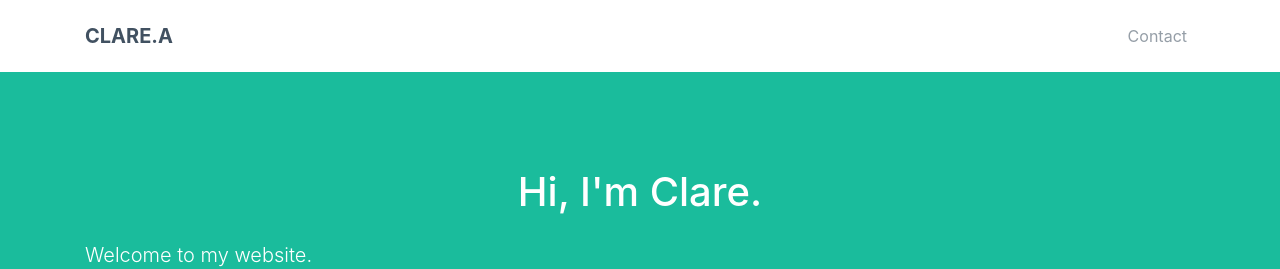
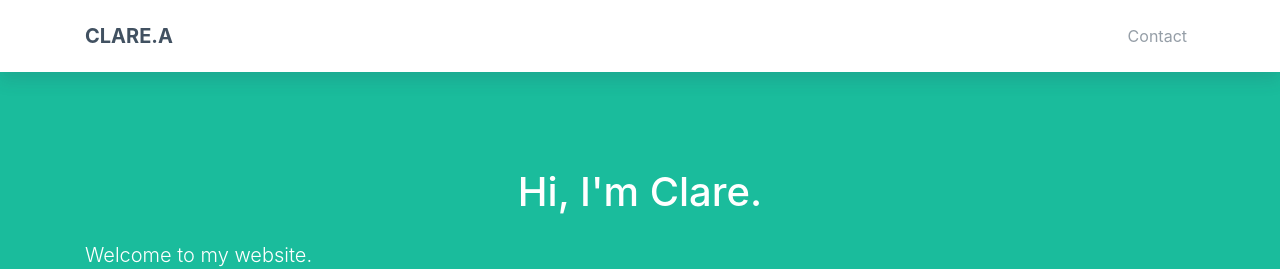
Before and after one commit to Clareapumami/clareapumami.github.io, a Jekyll site: the page built from index.md, in a window 1280 px wide. Shown: the top 269 px of the page. Built offline with Jekyll 4.4.1, drawn with Linux system fonts in a browser that asks for light colours.

Commit message:
Update navbar.html

```diff
--- a/_includes/navbar.html
+++ b/_includes/navbar.html
@@ -1,4 +1,4 @@
-<nav class="navbar navbar-expand-md navbar-light bg-white fixed-top">
+<nav class="navbar navbar-expand-md navbar-light bg-light shadow fixed-top">
     <div class="container">
         <a class="navbar-brand font-weight-bolder" href="{{ site.url }}">CLARE.A</a>
         <button class="navbar-toggler" type="button" data-toggle="collapse" data-target="#navbarCollapse" aria-controls="navbarCollapse" aria-expanded="false" aria-label="Toggle navigation">
```
